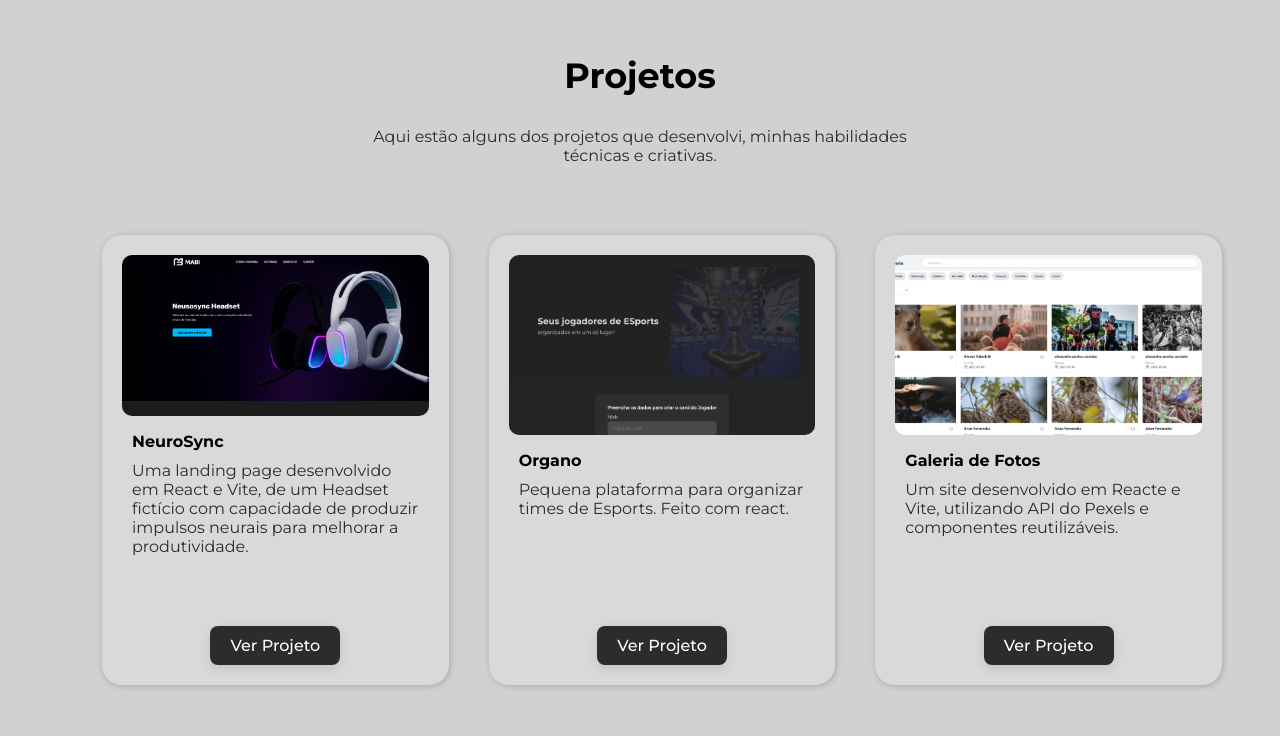
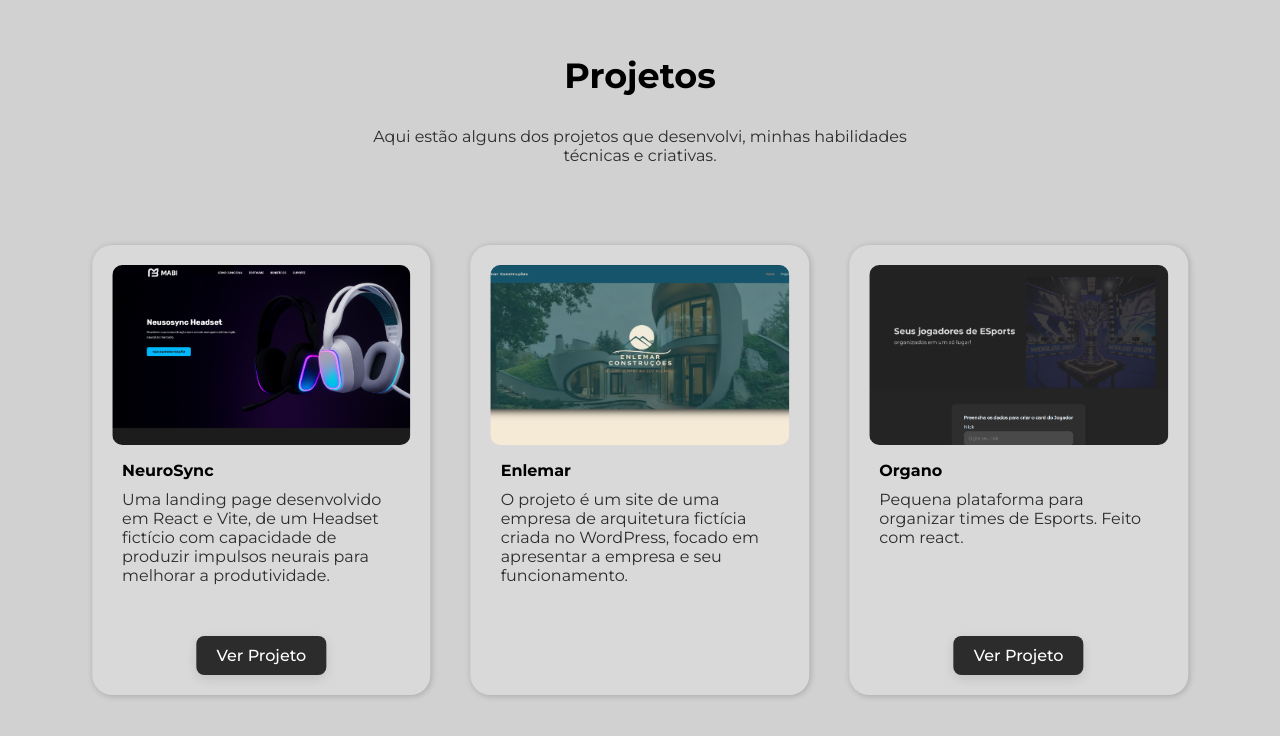
Before and after one commit to Enzirneo/Portifolio, a React (Vite) app: page / in a window 1280 px wide. Shown: the part 1957-2693 px from the top of the page. Built offline with nearby package versions, Linux system fonts and the light colour scheme.

Commit message:
modificação da apresentação dos projetos para um carrossel automatico

```diff
--- a/package.json
+++ b/package.json
@@ -14,7 +14,8 @@
     "@fortawesome/fontawesome-free": "^6.7.2",
     "lucide-react": "^0.514.0",
     "react": "^19.1.0",
-    "react-dom": "^19.1.0"
+    "react-dom": "^19.1.0",
+    "swiper": "^11.2.8"
   },
   "devDependencies": {
     "@eslint/js": "^9.25.0",
--- a/src/components/Projects/Projects.css
+++ b/src/components/Projects/Projects.css
@@ -2,6 +2,7 @@
   margin-top: 200px;
   padding: 60px 10px;
   text-align: center;
+  overflow: hidden;
 }
 
 .projects-section h2 {
@@ -13,16 +14,30 @@
 .projects-section p {
   font-family: 'Montserrat', sans-serif;
   color: #2c2c2c;
-  margin-bottom: 70px;
+  margin-bottom: 30px;
 }
 
-.projects-grid {
-  display: grid;
-  grid-template-columns: repeat(3, 1fr);
-  gap: 40px;
-  width: 1200px;
+.projects-swiper {
+  width: 100%;
+  max-width: 1200px;
   margin: 0 auto;
-  padding: 0 40px;
+  padding: 0 30px;
+  overflow-x: hidden;
+  overflow-y: visible;
+  position: relative;
+  height: 550px;
+}
+
+.swiper-wrapper {
+  overflow: visible !important;
+}
+
+.swiper-slide {
+  display: flex;
+  justify-content: center;
+  align-items: center;
+  overflow: visible;
+  position: relative;
 }
 
 body.dark-mode .projects-section,
@@ -31,9 +46,8 @@ body.dark-mode .projects-section p {
 }
 
 @media (max-width: 1024px) {
-  .projects-grid {
-    grid-template-columns: 1fr;
+  .projects-swiper {
+    width: 100%;
     padding: 0 20px;
-    width: 100%;
   }
 }
--- a/src/components/Projects/index.jsx
+++ b/src/components/Projects/index.jsx
@@ -1,43 +1,102 @@
-import React from 'react';
+import React, { useRef } from 'react';
 import ProjectCard from '../ProjectCard';
 import { useLanguage } from "../../context/LanguageContext";
-import "./Projects.css";
+import { Swiper, SwiperSlide } from 'swiper/react';
+import { Autoplay, Mousewheel } from 'swiper/modules';
+import 'swiper/css';
+import 'swiper/css/autoplay';
+import 'swiper/css/mousewheel';
+import './Projects.css';
 
 export default function Projects() {
   const { menuLabels } = useLanguage();
+  const swiperRef = useRef(null);
+
+  const projects = [
+    {
+      image: "/images/Enlemar.png",
+      title: "Enlemar",
+      descriptionKey: "proj1-descricao",
+      link: null,
+    },
+    {
+      image: "/images/organo.png",
+      title: "Organo",
+      descriptionKey: "proj2-descricao",
+      link: "https://organo-zeta-blond.vercel.app/",
+    },
+    {
+      image: "/images/Galeria.png",
+      title: "Galeria de Fotos",
+      descriptionKey: "proj3-descricao",
+      link: "https://galeria-de-fotos-rosy-iota.vercel.app/",
+    },
+    {
+      image: "/images/Neuro.png",
+      title: "NeuroSync",
+      descriptionKey: "proj4-descricao",
+      link: "https://neurosync-ten.vercel.app/",
+    },
+  ];
+
+  const handleMouseEnter = () => {
+    const swiper = swiperRef.current;
+    if (swiper?.autoplay?.running === false) {
+      swiper.autoplay.start();
+    }
+  };
+
+  const handleMouseLeave = () => {
+    const swiper = swiperRef.current;
+    if (swiper?.autoplay?.running === true) {
+      swiper.autoplay.stop();
+    }
+  };
 
   return (
     <section className="projects-section" id="projetos">
       <div className="section-container">
         <h2 data-key="projetos-titulo">{menuLabels["projetos-titulo"]}</h2>
-        <p data-key="projetos-descricao" dangerouslySetInnerHTML={{ __html: menuLabels["projetos-descricao"] }}></p>
+        <p
+          data-key="projetos-descricao"
+          dangerouslySetInnerHTML={{ __html: menuLabels["projetos-descricao"] }}
+        ></p>
 
-        <div className="projects-grid">
-          <ProjectCard
-            image="/images/Neuro.png"
-            title="NeuroSync"
-            description={menuLabels["proj4-descricao"]}
-            link="https://neurosync-ten.vercel.app/"
-            dataKeyDesc="proj4-descricao"
-            dataKeyLink="proj4-link"
-          />
-          <ProjectCard
-            image="/images/organo.png"
-            title="Organo"
-            description={menuLabels["proj2-descricao"]}
-            link="https://organo-zeta-blond.vercel.app/"
-            dataKeyDesc="proj2-descricao"
-            dataKeyLink="proj2-link"
-          />
-          <ProjectCard
-            image="/images/Galeria.png"
-            title="Galeria de Fotos"
-            description={menuLabels["proj3-descricao"]}
-            link="https://galeria-de-fotos-rosy-iota.vercel.app/"
-            dataKeyDesc="proj3-descricao"
-            dataKeyLink="proj3-link"
-          />
-
+        <div
+          onMouseEnter={handleMouseEnter}
+          onMouseLeave={handleMouseLeave}
+        >
+          <Swiper
+            modules={[Autoplay, Mousewheel]}
+            slidesPerView={3}
+            spaceBetween={40}
+            loop={true}
+            centeredSlides={true}
+            speed={1200}
+            autoplay={{
+              delay: 4000,
+              disableOnInteraction: false,
+              pauseOnMouseEnter: false,
+            }}
+            mousewheel={{ forceToAxis: true }}
+            className="projects-swiper"
+            onSwiper={(swiper) => {
+              swiperRef.current = swiper;
+              swiper.autoplay.stop();
+            }}
+          >
+            {projects.map((project, index) => (
+              <SwiperSlide key={index}>
+                <ProjectCard
+                  image={project.image}
+                  title={project.title}
+                  description={menuLabels[project.descriptionKey]}
+                  link={project.link}
+                  dataKeyDesc={project.descriptionKey}
+                />
+              </SwiperSlide>
+            ))}
+          </Swiper>
         </div>
       </div>
     </section>
```
Also changed, not shown: 1 other file (tests, documents, lock files or other folders).
